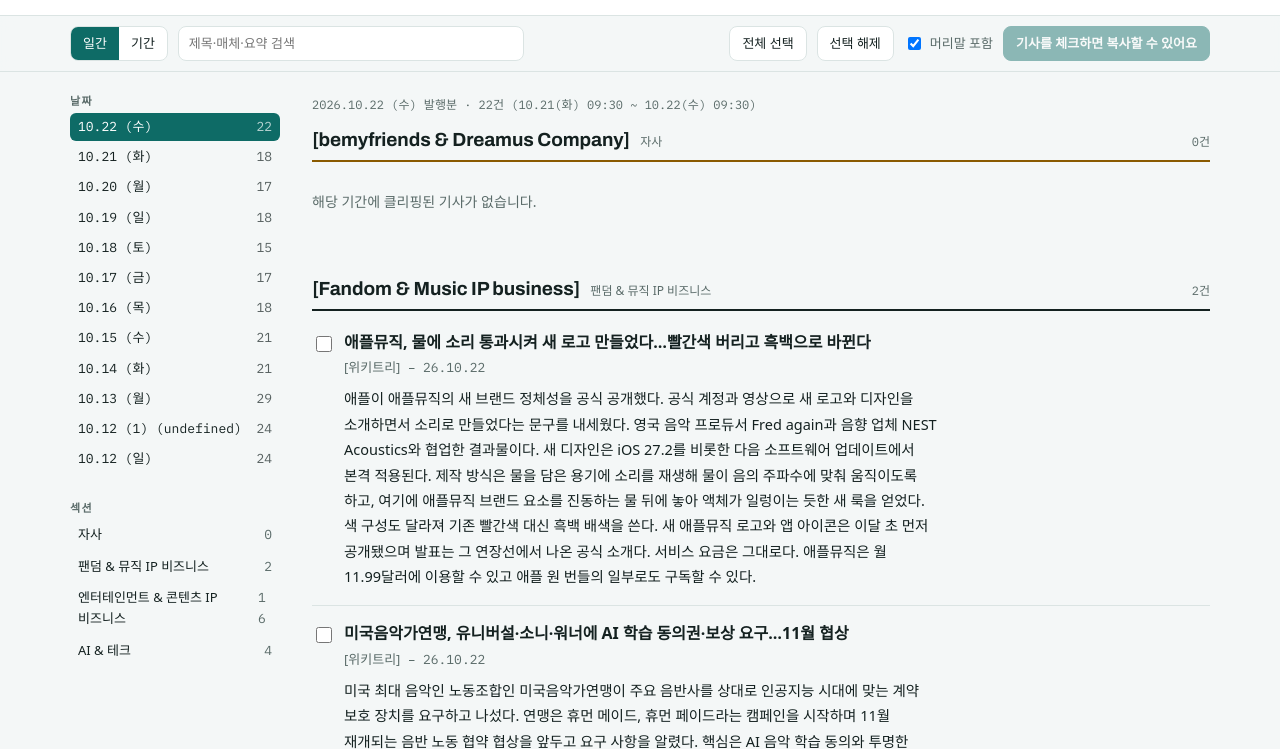
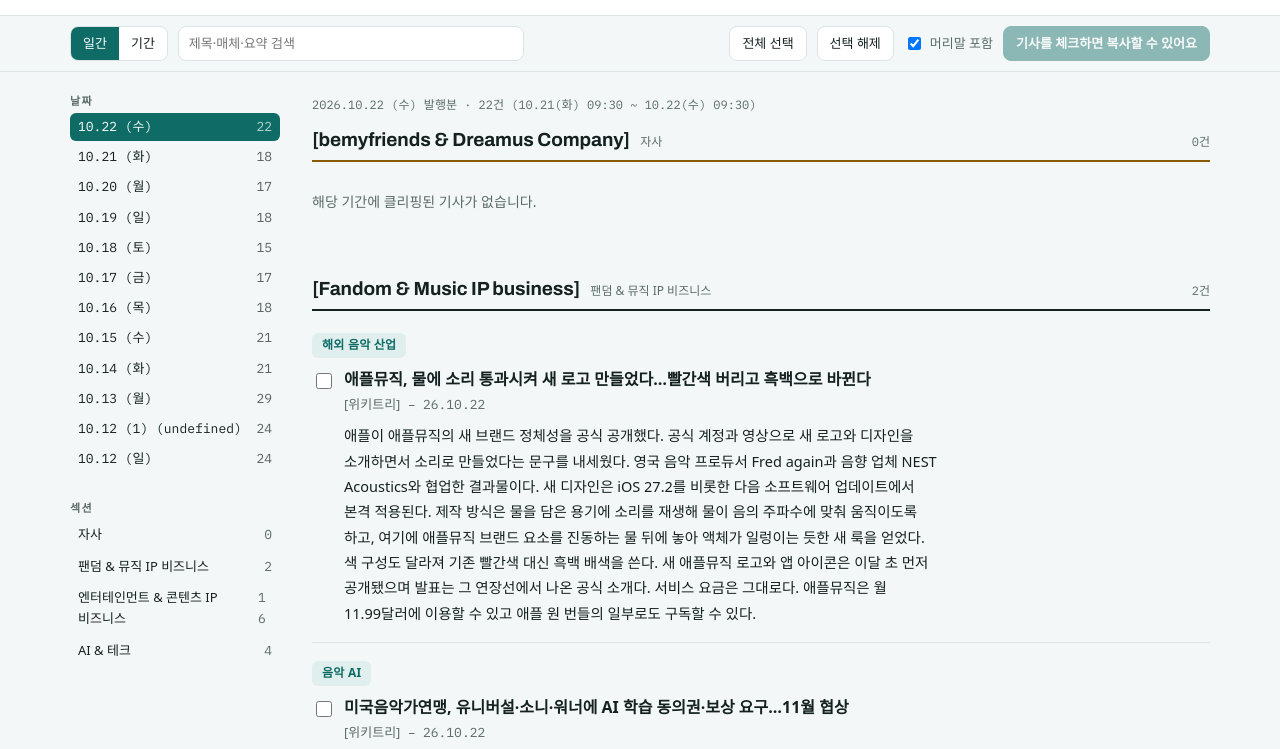
Before and after one commit to yeogreenji/fandom-news, a plain HTML site: page docs/index.html in a window 1280 px wide. Shown: the part 83-832 px from the top of the page. Drawn offline with Linux system fonts and the light colour scheme; a web font is replaced by a local one.

Commit message:
Add files via upload

```diff
--- a/docs/app.js
+++ b/docs/app.js
@@ -13,6 +13,13 @@
     fandom_music: ["fan_platform", "music_platform", "global_music", "music_ai_rights"],
     ent_content: ["fandom_commerce", "ent_biz", "ent_market", "live_ticket", "virtual_ai", "video_platform"],
     ai_tech: ["ai_tech"],
+  };
+  // 섹션 안 소분류 이름(화면에만 표시, 메일 복사 형식에는 넣지 않음)
+  const SUB_LABEL = {
+    fan_platform: "팬덤 플랫폼·팬 비즈니스", music_platform: "국내 음원 플랫폼",
+    global_music: "해외 음악 산업", music_ai_rights: "음악 AI",
+    fandom_commerce: "팬덤 커머스", ent_biz: "엔터사 사업", ent_market: "산업 분석·제도·저작권",
+    live_ticket: "공연·티켓", virtual_ai: "버추얼·AI 아티스트", video_platform: "유튜브·OTT",
   };
   const SAMPLE = window.__SAMPLE__ || null;
   const REVIEW = location.hash.replace("#", "") === "review";
@@ -115,7 +122,18 @@
       sec.className = "sec " + key; sec.id = "sec-" + key;
       sec.innerHTML = `<header><h2>[${esc(en)}]</h2><span class="ko">${esc(ko)}</span><span class="count">${list.length}건</span></header>`;
       if (!list.length) sec.insertAdjacentHTML("beforeend", `<p class="empty">해당 기간에 클리핑된 기사가 없습니다.</p>`);
-      for (const it of list) sec.append(renderItem(it));
+      let curSub = null;
+      for (const it of list) {
+        const label = SUB_LABEL[it.subsection];
+        if (label && it.subsection !== curSub) {
+          const h = document.createElement("h3");
+          h.className = "subhead";
+          h.textContent = label;
+          sec.append(h);
+        }
+        curSub = it.subsection;
+        sec.append(renderItem(it));
+      }
       main.append(sec);
     }
     if (series.length) {
--- a/docs/style.css
+++ b/docs/style.css
@@ -106,6 +106,9 @@
 .sec.own > header { border-bottom-color: var(--own); }
 .empty { color: var(--muted); font-size: 14px; padding: 14px 0; }
 
+.subhead { margin: 18px 0 0; padding: 4px 10px; display: inline-block; border-radius: 6px;
+  background: var(--accent-soft); color: var(--accent); font: 600 12px/1.4 var(--f-body); letter-spacing: .02em; }
+.subhead + .item { padding-top: 10px; }
 .item { display: grid; grid-template-columns: 22px minmax(0, 1fr); gap: 10px; padding: 16px 0; border-bottom: 1px solid var(--line); }
 .item input { margin-top: 5px; width: 16px; height: 16px; accent-color: var(--accent); cursor: pointer; }
 .item.picked { background: linear-gradient(90deg, var(--accent-soft), transparent 70%); }
```
